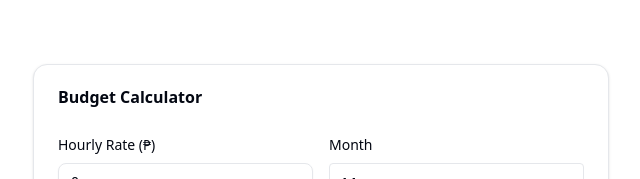
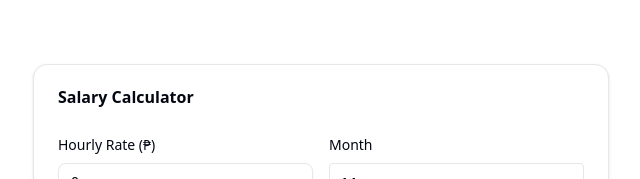
Before and after one commit to lancebelarmino/salary-calculator, a Next.js app: page / in a window 1280 px wide. Shown: the top 179 px of the page, without its empty margins (319-959 px from the left). Built offline with nearby package versions, Linux system fonts and the light colour scheme.

Commit message:
Rename budget to salary

```diff
--- a/src/app/page.tsx
+++ b/src/app/page.tsx
@@ -120,7 +120,7 @@ export default function Home() {
     <div className="flex justify-center pt-16">
       <Card className="w-full max-w-xl">
         <CardHeader>
-          <CardTitle>Budget Calculator</CardTitle>
+          <CardTitle>Salary Calculator</CardTitle>
         </CardHeader>
         <CardContent className="space-y-6">
           <div className="flex gap-4">
```
